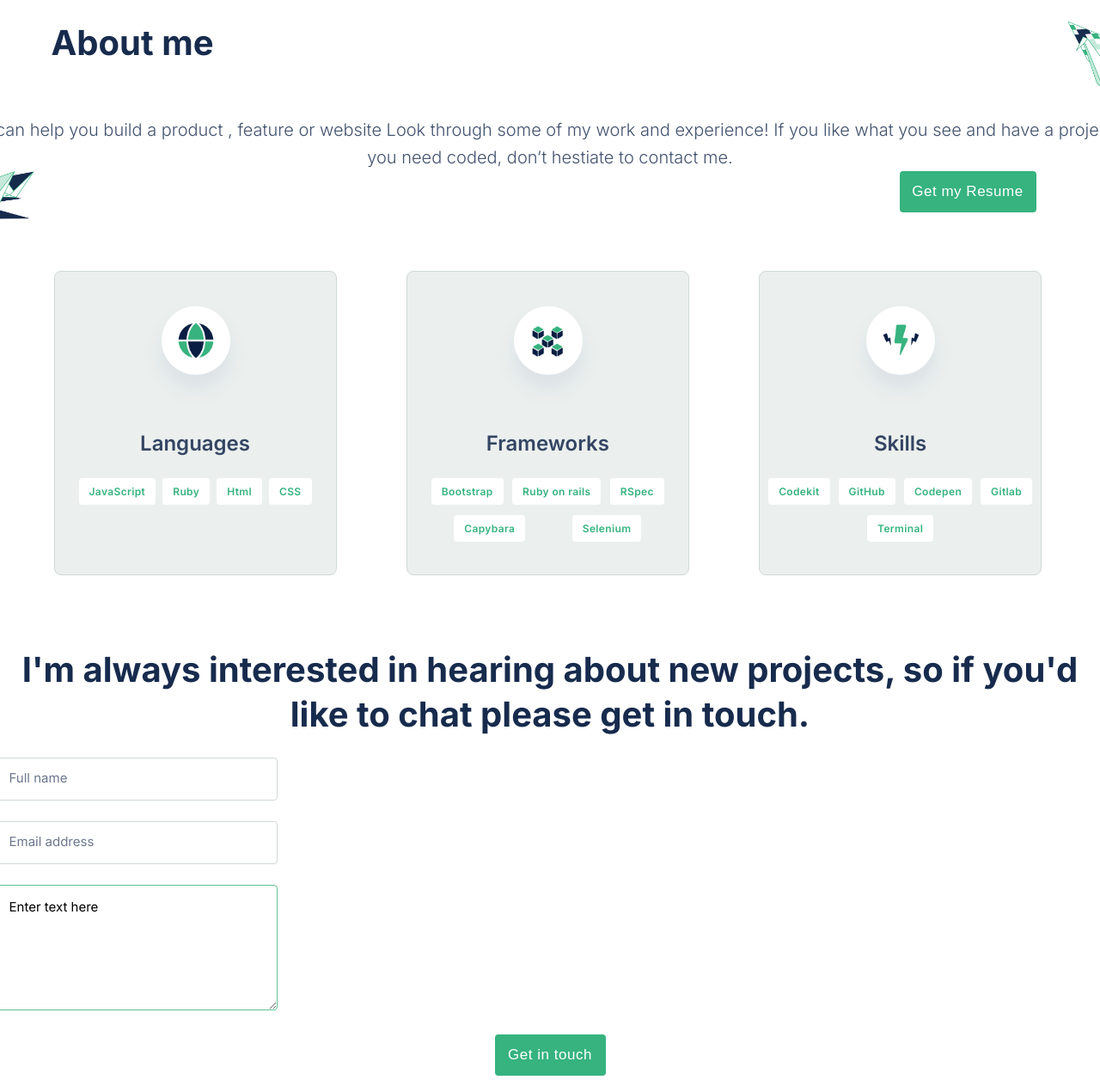
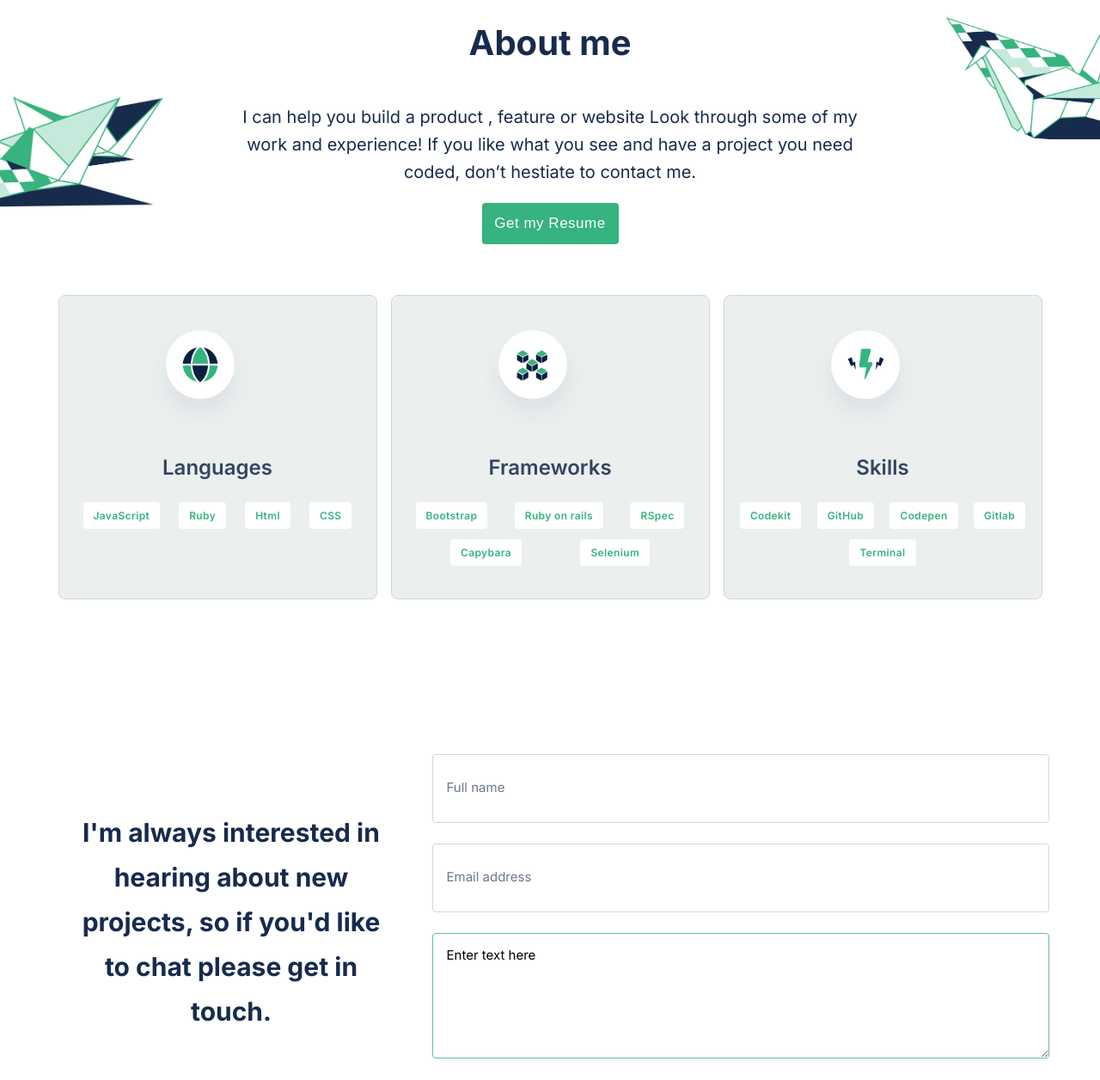
Before and after one commit to paulinagonzalezc/portfolio, a website: page index.html in a window 1280 px wide. Shown: the part 2390-3646 px from the top of the page at 86% size. Drawn offline with Linux system fonts and the light colour scheme.

Commit message:
Complete about me and form section

```diff
--- a/index.html
+++ b/index.html
@@ -209,17 +209,20 @@
         </div>
       </section>
 
+      <img class="resume-image-desktop1" src="./images/about-me-image1.png" />
+      <img class="resume-image-desktop2" src="./images/about-me-image2.png" />
       <div class="resume">
         <header class="resume-header">
           <h3 class="resume-title">About me</h3>
           <img class="resume-image1" src="./images/aboutme-icon1.png" />
         </header>
-
+        <div class="resume-container">
           <p class="resume-description">
-          I can help you build a product , feature or website Look through some
-          of my work and experience! If you like what you see and have a project
-          you need coded, don’t hestiate to contact me.
+            I can help you build a product , feature or website Look through
+            some of my work and experience! If you like what you see and have a
+            project you need coded, don’t hestiate to contact me.
           </p>
+        </div>
         <div class="resume-button-container">
           <img class="resume-image2" src="./images/aboutme-icon2.png" />
           <button class="resume-button">Get my Resume</button>
@@ -280,6 +283,7 @@
           </div>
         </div>
 
+        <div class="interest-form">
           <div class="interest">
             <h3 class="about-interest">
               I'm always interested in hearing about new projects, so if you'd
@@ -287,7 +291,11 @@
             </h3>
           </div>
 
-        <form action="https://formspree.io/f/xwkzojea" method="POST">
+          <form
+            class="contact-form"
+            action="https://formspree.io/f/xwkzojea"
+            method="POST"
+          >
             <ul class="form-list">
               <li>
                 <input
@@ -331,6 +339,8 @@
             src="./images/illustration-contact-form.png"
             alt="image form"
           />
+        </div>
+
         <ul class="social-media2">
           <li id="twitter">
             <a href="#">
--- a/styles.css
+++ b/styles.css
@@ -394,6 +394,11 @@ nav {
   width: 70px;
 }
 
+.resume-image-desktop1,
+.resume-image-desktop2 {
+  display: none;
+}
+
 .resume-description {
   font-size: 20px;
   font-weight: 300;
@@ -403,22 +408,98 @@ nav {
   margin: 0 12px 24px;
 }
 
+/* Resume desktop */
 @media (min-width: 768px) {
-  .resume-header {
-    display: flex;
+  .resume {
+    color: #172b4d;
+    font-family: "Inter", sans-serif;
     margin-top: 192px;
   }
 
-  .resume-title {
-    justify-self: center;
+  .resume-header {
+    display: flex;
+    justify-content: center;
   }
 
-  .resume-image1 {
+  .resume-title {
+    /* margin-left: 90px; */
+    font-size: 40px;
+    font-weight: 700;
+    line-height: 52px;
+    text-align: center;
+    margin-bottom: 24px;
+    color: #172b4d;
+    margin-left: 0;
+  }
+
+  .resume-button-container {
+    display: flex;
+    justify-content: center;
+    margin-bottom: 59px;
+  }
+
+  .resume-button {
+    border: none;
+    background: #36b37f;
+    border-radius: 4px;
+    width: 159px;
+    height: 48px;
+    font-size: 17px;
+    font-weight: 500;
+    line-height: 24px;
+    letter-spacing: 0.03em;
+    text-align: center;
+    color: #fff;
+    margin-right: 0;
+    /* margin-right: 105px; */
+  }
+
+  .resume-button:hover {
+    cursor: pointer;
+  }
+
+  .resume-image-desktop1,
+  .resume-image-desktop2 {
+    display: flex;
+  }
+  .resume-image-desktop1 {
+    height: 190px;
+    width: 220px;
     float: right;
+    position: relative;
+    top: 180px;
+    left: 10px;
+  }
+
+  .resume-image-desktop2 {
+    height: 129px;
+    width: 230px;
+    float: left;
+    position: relative;
+    top: 320px;
+    left: -10px;
+  }
+
+  .resume-image1,
+  .resume-image2 {
+    display: none;
+  }
+
+  .resume-container {
+    display: grid;
+    grid-template-columns: 1fr 3fr 1fr;
   }
 
   .resume-description {
+    grid-column: 2;
     margin: 24px 0 0 0;
+    font-style: normal;
+    font-weight: 400;
+    font-size: 20px;
+    line-height: 32px;
+    margin: 20px 24px;
+    text-align: center;
+    color: #172b4d;
   }
 }
 
@@ -538,9 +619,14 @@ nav {
     grid-template-columns: 1fr 1fr 1fr;
     grid-template-rows: 1fr;
     row-gap: 20px;
-    column-gap: 24px;
-    margin-left: 5%;
-    margin-right: 5%;
+    margin-left: 90px;
+    margin-right: 90px;
+  }
+
+  .about-card {
+    justify-self: center;
+    margin: 0;
+    width: 369px;
   }
 }
 
@@ -559,7 +645,7 @@ nav {
 
 .form-list {
   list-style: none;
-  padding-left: 24px;
+  padding-left: 35px;
   margin-bottom: 0;
 }
 
@@ -574,7 +660,7 @@ nav {
 
 .name-input {
   width: 295px;
-  height: 18px;
+  height: 28px;
   border-radius: 4px;
   border: 1px solid #d0d9d4;
   margin-bottom: 24px;
@@ -583,7 +669,7 @@ nav {
 
 .email-input {
   width: 295px;
-  height: 18px;
+  height: 28px;
   border-radius: 4px;
   border: 1px solid #d0d9d4;
   margin-bottom: 24px;
@@ -641,6 +727,64 @@ nav {
   top: -70px;
 }
 
+/* Interest and form  desktop*/
+@media (min-width: 768px) {
+  .interest-form {
+    display: grid;
+    grid-template-columns: 2fr 3fr;
+    grid-template-rows: 1fr;
+    margin-left: 90px;
+    margin-right: 90px;
+    margin-top: 164px;
+    column-gap: 24px;
+  }
+
+  .interest {
+    align-self: center;
+  }
+
+  .about-interest {
+    margin-top: 0;
+    font-weight: 700;
+    font-size: 30px;
+    line-height: 52px;
+  }
+
+  .form-list {
+    padding: 0;
+  }
+
+  .name-input {
+    width: 684px;
+    height: 48px;
+  }
+
+  .email-input {
+    width: 684px;
+    height: 48px;
+  }
+
+  .message-input::placeholder {
+    color: black;
+    font-weight: 400;
+    font-size: 15px;
+  }
+
+  .message-input {
+    height: 114px;
+    width: 684px;
+  }
+
+  .input-button-container {
+    display: flex;
+    justify-content: left;
+  }
+
+  .form-background {
+    display: none;
+  }
+}
+
 .social2 {
   width: 20px;
   height: 20px;
```
Also changed, not shown: images/Rectangle.png (added), images/about-me-image1.png (added), images/about-me-image2.png (added). Lines whose indentation alone changed are shown as unchanged.
